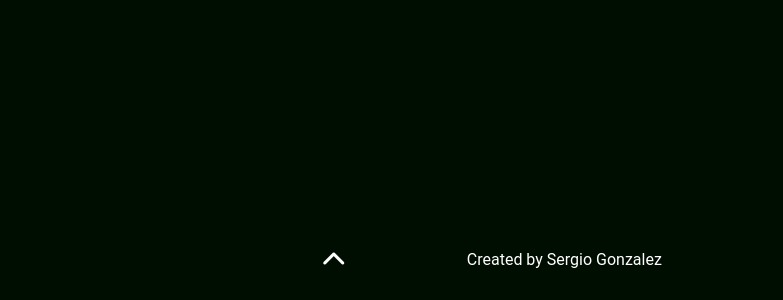
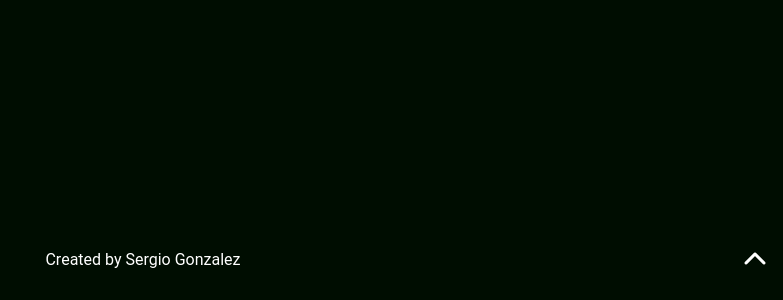
Before and after one commit to sergiogonzalezyes/Portfolio-Vue-Tailwind, a Vue app: page / in a window 1280 px wide. Shown: the part 3603-3903 px from the top of the page, without its empty margins (497-1280 px from the left). Built offline with nearby package versions, Linux system fonts and the light colour scheme.

Commit message:
reordered footer components

```diff
--- a/src/components/SiteFooter.vue
+++ b/src/components/SiteFooter.vue
@@ -1,10 +1,11 @@
 <template>
         <div class="container flex flex-col sm:flex-row items-center gap-4 text-white py-6 justify-between text-center">
             <div class="flex-1"></div>
+
+            <p class="sm:text-center flex-1">Created by Sergio Gonzalez</p>
             <div @click="scrollToTop" class="flex items-center hover:text-weather-secondary duration-150 cursor-pointer flex-1 justify-end">
                 <i class="fa-solid fa-chevron-up text-2xl"></i>
             </div>
-            <p class="sm:text-center flex-1">Created by Sergio Gonzalez</p>
         </div>
 </template>
 
```
